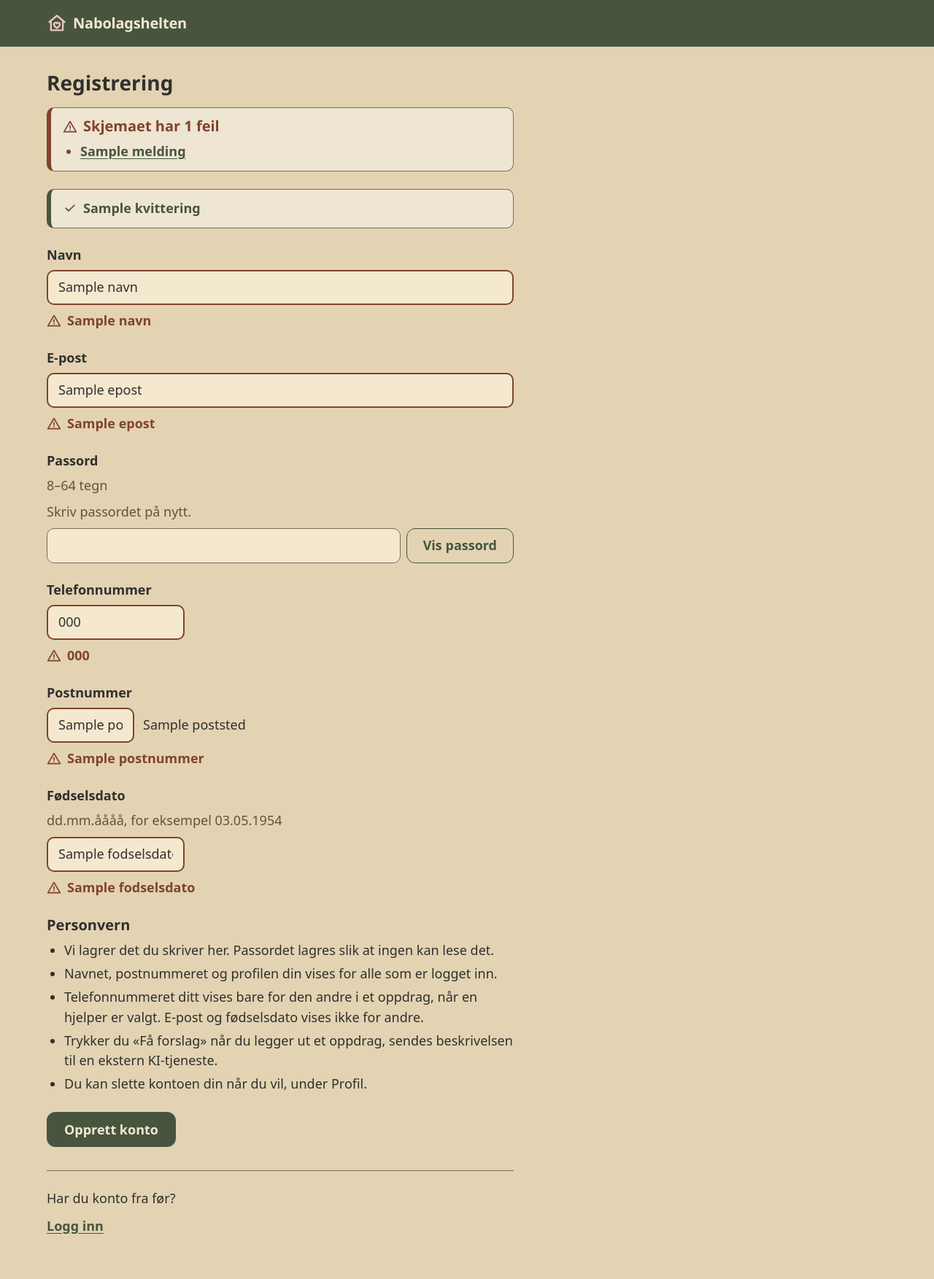
After one commit to IBE160-2026/G22-bernardo-kverno-moystad-nguyen, a Python web app: template app/identity/templates/identity/registrer.html in a window 1280 px wide. The commit adds this page. Shown: the whole page at 73% size. Run offline with Jinja, Linux system fonts and the light colour scheme; the template is opened without the code that fills it: most values are stand-ins (such as "Sample title", 1, 10 or a date in 2020).

Commit message:
Story 1.4: /registrer med personverntekst, poststed og lenke fra innloggingen (FR-1, FR-3, NFR-9, NFR-10, UX-DR12, UX-DR13)
Co-Authored-By: Claude Opus 5.5 <noreply@anthropic.com>

```diff
--- a/app/core/static/css/app.css
+++ b/app/core/static/css/app.css
@@ -500,6 +500,50 @@ textarea[aria-invalid="true"] {
   min-width: 0;
 }
 
+/* Korte felt (telefon, fødselsdato): bredden viser hvor lang verdien er. */
+.felt--kort {
+  max-width: 10.5em;
+}
+
+/* Postnummer med poststedet ved siden av, eller under når det ikke er plass (UX-DR13). */
+.postnummerfelt {
+  display: flex;
+  flex-wrap: wrap;
+  align-items: center;
+  gap: var(--spacing-2) var(--spacing-3);
+}
+
+.postnummerfelt input {
+  width: 7.5rem;
+}
+
+/* Personvern: vanlig tekst over knappen, ikke en boks (FR-1). */
+.personvern__overskrift {
+  font-size: var(--text-heading-3);
+  line-height: var(--leading-heading-3);
+  margin-bottom: var(--spacing-2);
+}
+
+.personvern ul {
+  margin: 0;
+  padding-left: var(--spacing-5);
+}
+
+.personvern li + li {
+  margin-top: var(--spacing-1);
+}
+
+/* «Har du konto fra før?» / «Har du ikke konto?» nederst i skjemaet. */
+.annen-side {
+  margin-top: var(--spacing-6);
+  padding-top: var(--spacing-5);
+  border-top: 1px solid var(--color-border);
+}
+
+.annen-side p {
+  margin: 0;
+}
+
 .feltfeil {
   display: flex;
   gap: var(--spacing-2);
--- /dev/null
+++ b/app/core/static/js/poststed.js
@@ -0,0 +1,53 @@
+// Poststed ved postnummerfeltet (UX-DR13). Progressiv forbedring: uten JS
+// viser serveren poststedet etter innsending. Feltet har `data-poststed` med
+// id-en til elementet som viser poststedet, og `data-postnumre` med adressen
+// til postnumre.json. Lista hentes første gang feltet endres. Ingen validering
+// her; reglene ligger på serveren (AD-2).
+(function () {
+  "use strict";
+
+  var lister = {};
+
+  function hentListe(adresse) {
+    if (!lister[adresse]) {
+      lister[adresse] = fetch(adresse, { credentials: "same-origin" })
+        .then(function (svar) {
+          if (!svar.ok) {
+            throw new Error("postnumre.json: " + svar.status);
+          }
+          return svar.json();
+        })
+        .catch(function () {
+          delete lister[adresse];
+          return null;
+        });
+    }
+    return lister[adresse];
+  }
+
+  function oppdater(felt) {
+    var sted = document.getElementById(felt.getAttribute("data-poststed"));
+    var adresse = felt.getAttribute("data-postnumre");
+    if (!sted || !adresse) {
+      return;
+    }
+    var nummer = felt.value.trim();
+    if (!/^[0-9]{4}$/.test(nummer)) {
+      sted.textContent = "";
+      return;
+    }
+    hentListe(adresse).then(function (liste) {
+      // Feltet kan ha endret seg mens lista ble hentet.
+      if (felt.value.trim() !== nummer) {
+        return;
+      }
+      sted.textContent = liste && Object.prototype.hasOwnProperty.call(liste, nummer) ? liste[nummer] : "";
+    });
+  }
+
+  document.querySelectorAll("[data-poststed]").forEach(function (felt) {
+    felt.addEventListener("input", function () {
+      oppdater(felt);
+    });
+  });
+})();
--- a/app/core/templates/core/base.html
+++ b/app/core/templates/core/base.html
@@ -8,6 +8,7 @@
   <link rel="stylesheet" href="{{ url_for('static', path='css/app.css') }}">
   <script src="{{ url_for('static', path='js/sending.js') }}" defer></script>
   <script src="{{ url_for('static', path='js/vis_passord.js') }}" defer></script>
+  <script src="{{ url_for('static', path='js/poststed.js') }}" defer></script>
 </head>
 <body{% if innlogget %} class="har-meny"{% endif %}>
   <a class="hopp-til-innhold" href="#innhold">Hopp til innholdet</a>
--- a/app/identity/templates/identity/logg_inn.html
+++ b/app/identity/templates/identity/logg_inn.html
@@ -1,7 +1,7 @@
 {% extends "core/base.html" %}
 {% import "core/makroer.html" as m with context %}
 {# Innloggingssiden (FR-2, UX-DR12, UX-DR13, UX-DR22, UX-DR27, UX-DR28).
-   Ingen lenke til registrering før story 1.4. #}
+   Lenken til registrering står nederst (FR-1). #}
 {% block innhold %}
 <div class="skjemabredde">
   <h1>Logg inn</h1>
@@ -33,5 +33,9 @@
       <button class="knapp knapp--primar" type="submit">Logg inn</button>
     </div>
   </form>
+  <div class="annen-side">
+    <p>Har du ikke konto?</p>
+    <a class="tekstknapp" href="{{ url_for('identity.registrer') }}">Registrer deg</a>
+  </div>
 </div>
 {% endblock %}
--- /dev/null
+++ b/app/identity/templates/identity/registrer.html
@@ -0,0 +1,85 @@
+{% extends "core/base.html" %}
+{% import "core/makroer.html" as m with context %}
+{# Registreringen (FR-1, NFR-9, NFR-10, UX-DR12, UX-DR13, UX-DR22, UX-DR27).
+   Feltrekkefølge, etiketter, hjelpetekster og personverntekst er fra mockupen
+   key-registrering.html. Passordet vises aldri igjen etter innsending. #}
+{% macro beskrevet_av(ider) %}
+{%- set ider = ider | select | list -%}
+{%- if ider %} aria-describedby="{{ ider | join(' ') }}"{% endif -%}
+{% endmacro %}
+{% macro ugyldig(felt) %}{% if feltfeil.get(felt) %} aria-invalid="true"{% endif %}{% endmacro %}
+{% block innhold %}
+<div class="skjemabredde">
+  <h1>Registrering</h1>
+  {{ m.meldinger() }}
+  <form class="skjema" method="post" action="{{ url_for('identity.send_registrer') }}" novalidate>
+    {{ m.csrf_felt() }}
+    <div class="felt">
+      <label for="navn">Navn</label>
+      <input id="navn" name="navn" type="text" autocomplete="name" required value="{{ verdier.navn }}"
+        {{- ugyldig("navn") }}{{ beskrevet_av(["navn-feil" if feltfeil.get("navn") else ""]) }}
+        {%- if fokusmal == "navn" %} autofocus{% endif %}>
+      {{ m.feltfeil("navn-feil", feltfeil.get("navn")) }}
+    </div>
+    <div class="felt">
+      <label for="epost">E-post</label>
+      <input id="epost" name="epost" type="email" autocomplete="email" required value="{{ verdier.epost }}"
+        {{- ugyldig("epost") }}{{ beskrevet_av(["epost-feil" if feltfeil.get("epost") else ""]) }}>
+      {{ m.feltfeil("epost-feil", feltfeil.get("epost")) }}
+    </div>
+    <div class="felt">
+      <label for="passord">Passord</label>
+      <p class="hjelpetekst" id="passord-hjelp">8–64 tegn</p>
+      {% set passord_pa_nytt = feil and not feltfeil.get("passord") %}
+      {% if passord_pa_nytt %}
+      <p class="hjelpetekst" id="passord-pa-nytt">Skriv passordet på nytt.</p>
+      {% endif %}
+      <div class="passordfelt">
+        <input id="passord" name="passord" type="password" autocomplete="new-password" required
+          {{- ugyldig("passord") }}{{ beskrevet_av(["passord-hjelp", "passord-pa-nytt" if passord_pa_nytt else "", "passord-feil" if feltfeil.get("passord") else ""]) }}>
+        <button class="knapp knapp--sekundar passordfelt__vis" type="button" aria-pressed="false" aria-controls="passord" data-vis-passord hidden>Vis passord</button>
+      </div>
+      {{ m.feltfeil("passord-feil", feltfeil.get("passord")) }}
+    </div>
+    <div class="felt">
+      <label for="telefon">Telefonnummer</label>
+      <input class="felt--kort" id="telefon" name="telefon" type="tel" autocomplete="tel" required value="{{ verdier.telefon }}"
+        {{- ugyldig("telefon") }}{{ beskrevet_av(["telefon-feil" if feltfeil.get("telefon") else ""]) }}>
+      {{ m.feltfeil("telefon-feil", feltfeil.get("telefon")) }}
+    </div>
+    <div class="felt">
+      <label for="postnummer">Postnummer</label>
+      <div class="postnummerfelt">
+        <input id="postnummer" name="postnummer" type="text" inputmode="numeric" autocomplete="postal-code" required value="{{ verdier.postnummer }}" data-poststed="postnummer-sted" data-postnumre="{{ url_for('static', path='postnumre.json') }}"
+          {{- ugyldig("postnummer") }}{{ beskrevet_av(["postnummer-sted", "postnummer-feil" if feltfeil.get("postnummer") else ""]) }}>
+        <span id="postnummer-sted">{{ poststed }}</span>
+      </div>
+      {{ m.feltfeil("postnummer-feil", feltfeil.get("postnummer")) }}
+    </div>
+    <div class="felt">
+      <label for="fodselsdato">Fødselsdato</label>
+      <p class="hjelpetekst" id="fodselsdato-hjelp">dd.mm.åååå, for eksempel 03.05.1954</p>
+      <input class="felt--kort" id="fodselsdato" name="fodselsdato" type="text" autocomplete="bday" required value="{{ verdier.fodselsdato }}"
+        {{- ugyldig("fodselsdato") }}{{ beskrevet_av(["fodselsdato-hjelp", "fodselsdato-feil" if feltfeil.get("fodselsdato") else ""]) }}>
+      {{ m.feltfeil("fodselsdato-feil", feltfeil.get("fodselsdato")) }}
+    </div>
+    <section class="personvern" aria-labelledby="personvern-overskrift">
+      <h2 class="personvern__overskrift" id="personvern-overskrift">Personvern</h2>
+      <ul>
+        <li>Vi lagrer det du skriver her. Passordet lagres slik at ingen kan lese det.</li>
+        <li>Navnet, postnummeret og profilen din vises for alle som er logget inn.</li>
+        <li>Telefonnummeret ditt vises bare for den andre i et oppdrag, når en hjelper er valgt. E-post og fødselsdato vises ikke for andre.</li>
+        <li>Trykker du «Få forslag» når du legger ut et oppdrag, sendes beskrivelsen til en ekstern KI-tjeneste.</li>
+        <li>Du kan slette kontoen din når du vil, under Profil.</li>
+      </ul>
+    </section>
+    <div class="skjema__knapper">
+      <button class="knapp knapp--primar" type="submit">Opprett konto</button>
+    </div>
+  </form>
+  <div class="annen-side">
+    <p>Har du konto fra før?</p>
+    <a class="tekstknapp" href="{{ url_for('identity.logg_inn') }}">Logg inn</a>
+  </div>
+</div>
+{% endblock %}
```
Also changed, not shown: app/identity/routes.py (+73 -2 lines), tests/core/test_tilgang.py (+9 -2 lines), tests/identity/test_innlogging.py (+4 -1 lines), tests/identity/test_registrering.py (added, +447 -0 lines), tests/oppdrag/test_grunnsider.py (+4 -1 lines).
